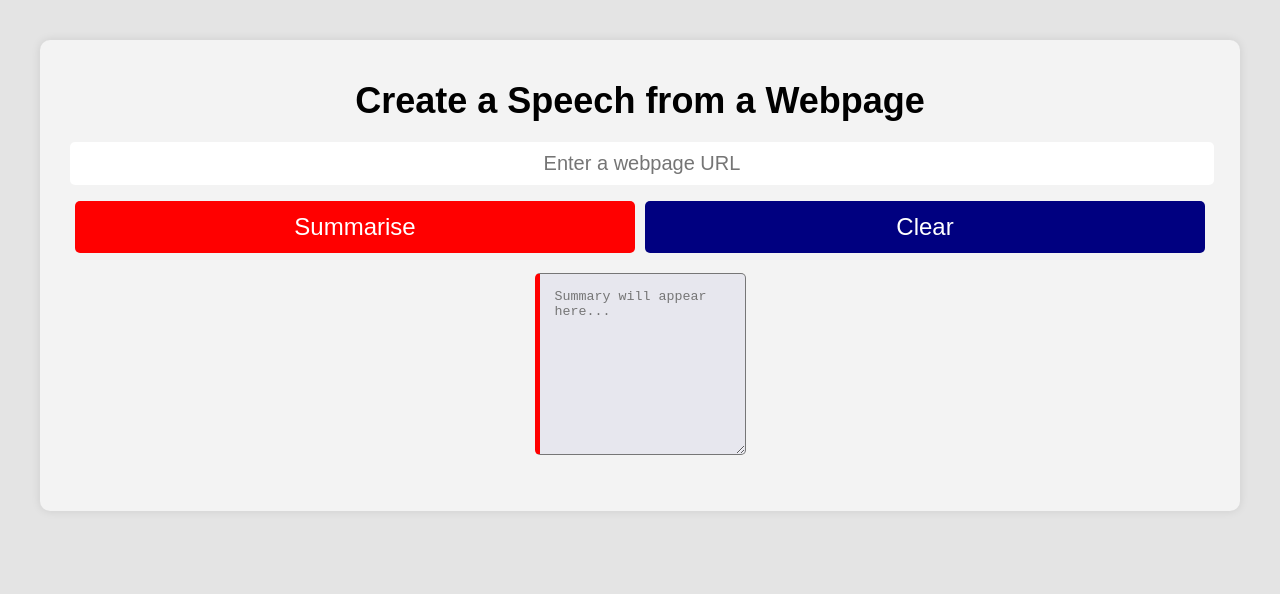
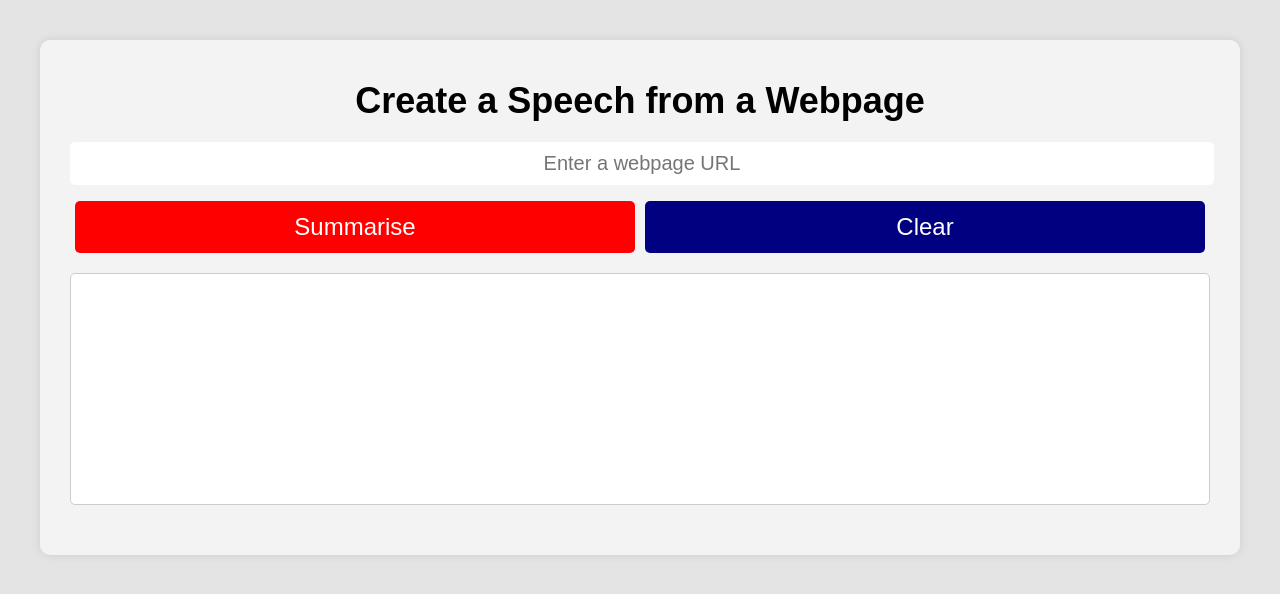
Before and after one commit to casparkhoo/RAG, a plain HTML site: page index.html in a window 1280 px wide. Drawn offline with nearby package versions, Linux system fonts and the light colour scheme.

Commit message:
updating text area

```diff
--- a/index.html
+++ b/index.html
@@ -69,6 +69,17 @@
       border-left: 5px solid red;
       border-radius: 5px;
     }
+    .summary[contenteditable="true"] {
+      border: 1px solid #ccc;
+      background: #fff;
+      min-height: 200px;
+      font-size: 20px;
+      text-align: left;
+      margin-top: 20px;
+      padding: 15px;
+      border-radius: 5px;
+      overflow-y: auto;
+    }
     .loading {
       display: none;
       text-align: center;
@@ -102,7 +113,7 @@
       <button class="submit" onclick="summarise()">Summarise</button>
       <button class="clear" onclick="clearResult()">Clear</button>
     </div>
-    <textarea id="result" class="summary" rows="10" placeholder="Summary will appear here..."></textarea>
+    <div id="result" class="summary" contenteditable="true" style="min-height: 200px; outline: none;"></div>
     <div id="loading" class="loading">
       <div class="spinner"></div>
       <p>Loading...</p>
```
